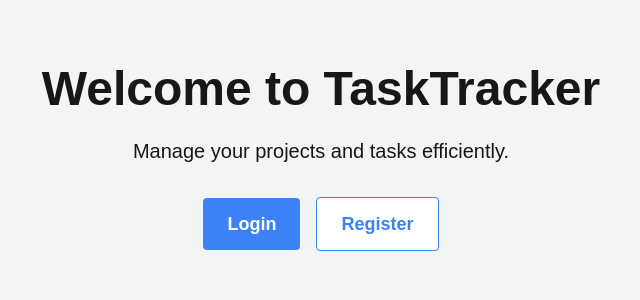
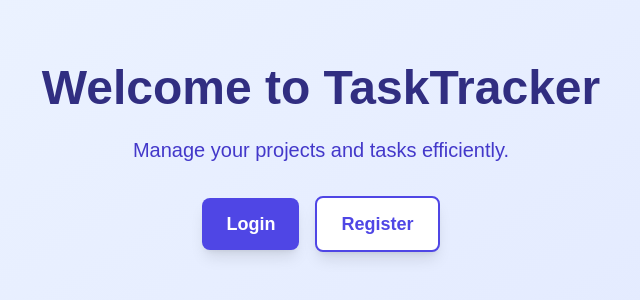
Before and after one commit to Shujaulislam/trollo-clone, a Next.js app: page / in a window 1280 px wide. Shown: the part 242-542 px from the top of the page, without its empty margins (319-959 px from the left). Built offline with nearby package versions, Linux system fonts and the light colour scheme.

Commit message:
landing page style
landing page styles added and improved
types added Tasknboard warning

```diff
--- a/package.json
+++ b/package.json
@@ -10,6 +10,7 @@
   },
   "dependencies": {
     "@hookform/resolvers": "^3.9.0",
+    "framer-motion": "^11.5.4",
     "next": "14.2.11",
     "react": "^18",
     "react-beautiful-dnd": "^13.1.1",
--- a/src/app/page.tsx
+++ b/src/app/page.tsx
@@ -1,4 +1,3 @@
-// src/app/page.tsx
 'use client';
 
 import { useEffect } from 'react';
@@ -10,26 +9,28 @@ const LandingPage = () => {
   const { isAuthenticated } = useAuth();
 
   useEffect(() => {
-    // If user is authenticated, redirect to dashboard
     if (isAuthenticated) {
       router.push('/dashboard');
     }
-  }, [isAuthenticated]);
+  }, [isAuthenticated, router]);
 
   return (
-    <div className="flex flex-col items-center justify-center min-h-screen bg-gray-100">
-      <h1 className="mb-6 text-5xl font-bold">Welcome to TaskTracker</h1>
-      <p className="mb-8 text-xl">Manage your projects and tasks efficiently.</p>
-      <div>
+    <div className="flex flex-col items-center justify-center min-h-screen bg-gradient-to-br from-blue-50 to-indigo-100 p-4">
+      <div className="text-center">
+        <h1 className="mb-6 text-5xl font-bold text-indigo-900">Welcome to TaskTracker</h1>
+        <p className="mb-8 text-xl text-indigo-700">Manage your projects and tasks efficiently.</p>
+      </div>
+
+      <div className="space-x-4">
         <button
           onClick={() => router.push('/login')}
-          className="px-6 py-3 mr-4 text-lg font-bold text-white bg-blue-500 rounded hover:bg-blue-600"
+          className="px-6 py-3 text-lg font-bold text-white bg-indigo-600 rounded-lg hover:bg-indigo-700 transition-colors duration-300 shadow-lg hover:shadow-xl"
         >
           Login
         </button>
         <button
           onClick={() => router.push('/register')}
-          className="px-6 py-3 text-lg font-bold text-blue-500 bg-white border border-blue-500 rounded hover:bg-blue-50"
+          className="px-6 py-3 text-lg font-bold text-indigo-600 bg-white border-2 border-indigo-600 rounded-lg hover:bg-indigo-50 transition-colors duration-300 shadow-lg hover:shadow-xl"
         >
           Register
         </button>
@@ -39,3 +40,56 @@ const LandingPage = () => {
 };
 
 export default LandingPage;
+
+
+
+
+
+
+
+
+
+
+
+
+
+// 'use client';
+
+// import { useEffect } from 'react';
+// import { useRouter } from 'next/navigation';
+// import { useAuth } from "@/context/AuthContext";
+
+// const LandingPage = () => {
+//   const router = useRouter();
+//   const { isAuthenticated } = useAuth();
+
+//   useEffect(() => {
+//     // If user is authenticated, redirect to dashboard
+//     if (isAuthenticated) {
+//       router.push('/dashboard');
+//     }
+//   }, [isAuthenticated]);
+
+//   return (
+//     <div className="flex flex-col items-center justify-center min-h-screen bg-gray-100">
+//       <h1 className="mb-6 text-5xl font-bold">Welcome to TaskTracker</h1>
+//       <p className="mb-8 text-xl">Manage your projects and tasks efficiently.</p>
+//       <div>
+//         <button
+//           onClick={() => router.push('/login')}
+//           className="px-6 py-3 mr-4 text-lg font-bold text-white bg-blue-500 rounded hover:bg-blue-600"
+//         >
+//           Login
+//         </button>
+//         <button
+//           onClick={() => router.push('/register')}
+//           className="px-6 py-3 text-lg font-bold text-blue-500 bg-white border border-blue-500 rounded hover:bg-blue-50"
+//         >
+//           Register
+//         </button>
+//       </div>
+//     </div>
+//   );
+// };
+
+// export default LandingPage;
--- a/src/components/TaskBoardTab.tsx
+++ b/src/components/TaskBoardTab.tsx
@@ -34,7 +34,7 @@ const TaskBoardTab = () => {
       allTasks = allTasks.concat(project.tasks || []);
     });
 
-    const groupedTasks = storedStatuses.reduce((acc, status) => {
+    const groupedTasks = storedStatuses.reduce((acc: { [key: string]: Task[] }, status: string) => {
       acc[status] = allTasks.filter((task) => task.status === status);
       return acc;
     }, {} as { [key: string]: Task[] });
```
Also changed, not shown: 1 other file (tests, documents, lock files or other folders).
